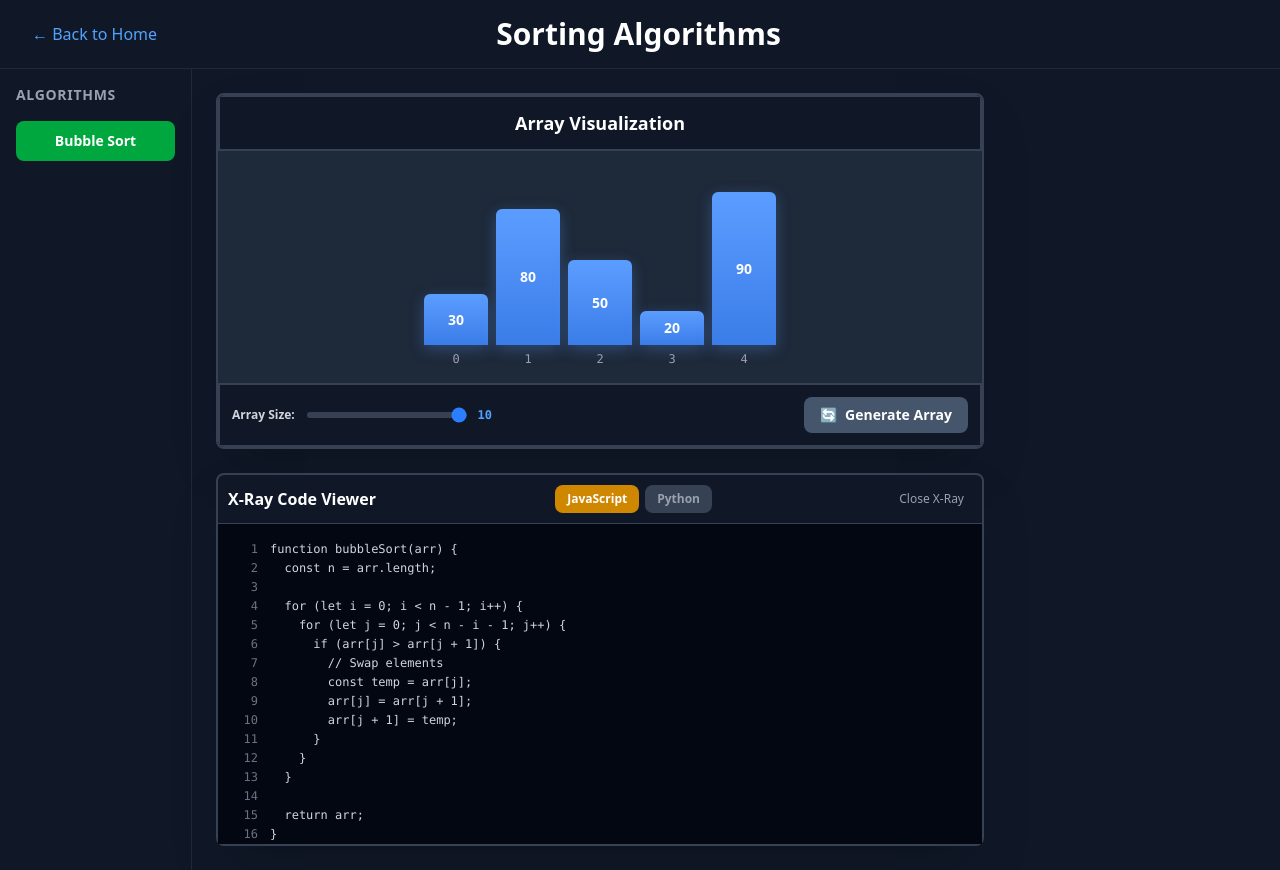
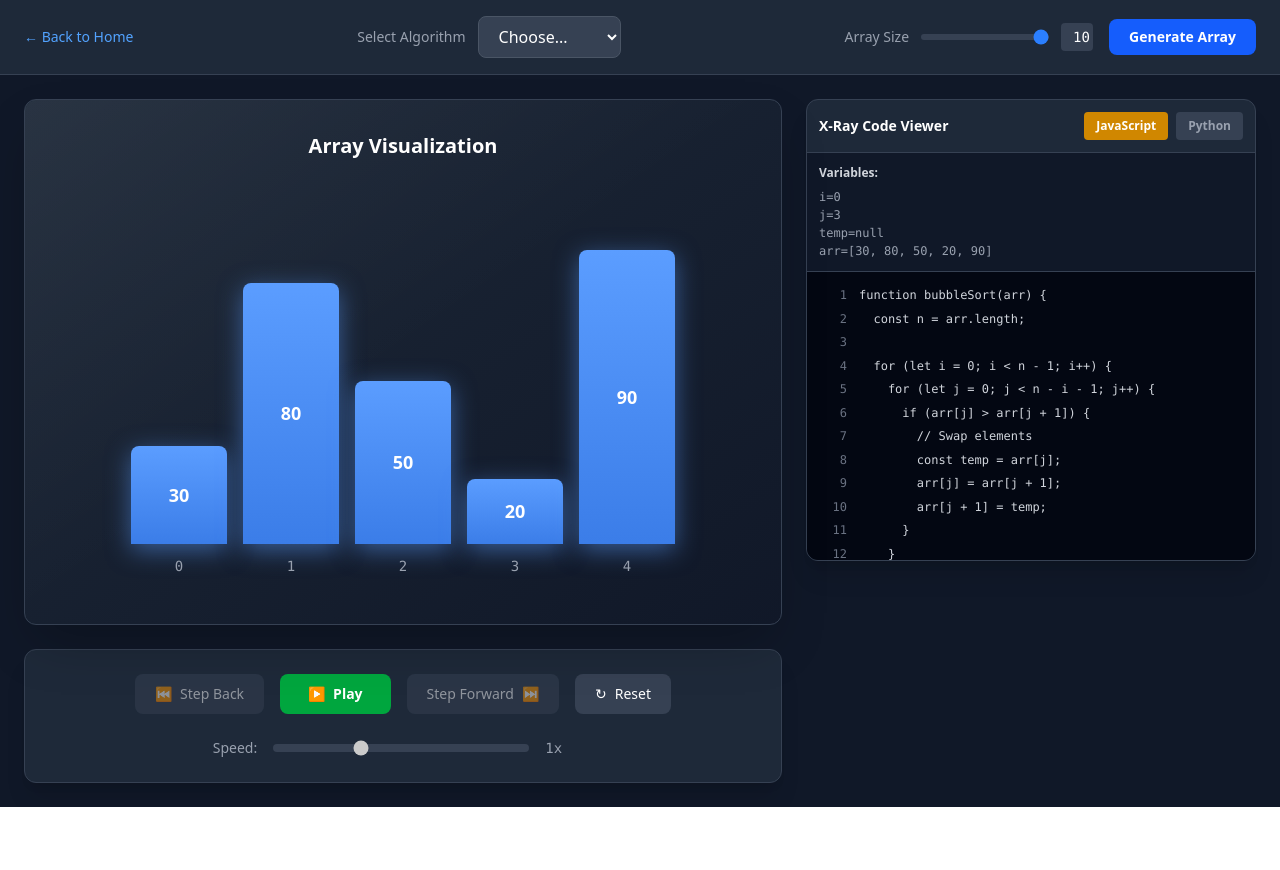
Before and after one commit to spaceCowboy2071/algorithm-visualizer, a React app: page /sorting in a window 1280 px wide. After the commit the page ends 807 px from the top, so only its background shows below. Built offline with nearby package versions, Linux system fonts and the light colour scheme; the HTML template or start-up script is replaced by a standard one.

Commit message:
refactor: Change UI layout to declutter and enlarge visualization experience

```diff
--- a/src/components/ArrayVisualizer.tsx
+++ b/src/components/ArrayVisualizer.tsx
@@ -1,4 +1,5 @@
 import { useState } from 'react';
+import { Link } from 'react-router-dom';
 
 interface ComplexityInfo {
   name: string;
@@ -32,6 +33,7 @@ function ArrayVisualizer() {
   const [selectedAlgorithm, setSelectedAlgorithm] = useState<string | null>(null);
   const [arraySize, setArraySize] = useState(10);
   const [sortedIndices, setSortedIndices] = useState<number[]>([]);
+  const [comparisonMessage, setComparisonMessage] = useState<string>('');
 
   const BUBBLE_SORT_INFO: ComplexityInfo = {
     name: "Bubble Sort",
@@ -118,6 +120,7 @@ function ArrayVisualizer() {
         await sleep(300);
 
         setComparing([j, j + 1]);
+        setComparisonMessage(`Comparing index ${j} and ${j + 1}`);
         setCurrentLine(6);
         await sleep(300);
 
@@ -151,88 +154,45 @@ function ArrayVisualizer() {
     setSortedIndices([...sorted]);
 
     setComparing([]);
+    setComparisonMessage('');
     setCurrentLine(null);
     setIsSorting(false);
   };
 
   return (
-    <div className="flex min-h-[calc(100vh-73px)]">
-      {/* Left Sidebar - Algorithm Buttons */}
-      <div className="w-48 border-r border-gray-800 p-4 space-y-3">
-        <h3 className="text-sm font-semibold text-gray-400 mb-4 uppercase tracking-wider">
-          Algorithms
-        </h3>
-        <button
-          onClick={bubbleSort}
+    <div className="min-h-screen bg-gray-900">
+      {/* Top Navigation Bar */}
+      <div className="flex items-center justify-between px-6 py-4 bg-gray-800 border-b border-gray-700">
+        {/* Left: Back to Home */}
+        <Link
+          to="/"
+          className="text-blue-400 hover:text-blue-300 transition text-sm"
+        >
+          ← Back to Home
+        </Link>
+
+        {/* Center: Algorithm Selector */}
+        <div className="flex items-center gap-3">
+          <span className="text-sm text-gray-400">Select Algorithm</span>
+          <select
+            className="bg-gray-700 text-white px-4 py-2 rounded-lg border border-gray-600 focus:outline-none focus:border-blue-500 cursor-pointer"
+            value={selectedAlgorithm || ''}
             disabled={isSorting}
-          className={`w-full ${
-            selectedAlgorithm === 'Bubble Sort'
-              ? 'bg-green-700'
-              : 'bg-green-600 hover:bg-green-700'
-          } disabled:bg-gray-600 disabled:cursor-not-allowed px-4 py-2.5 rounded-lg font-semibold transition text-sm`}
+            onChange={(e) => {
+              if (e.target.value === 'Bubble Sort') {
+                bubbleSort();
+              }
+            }}
           >
-          {isSorting && selectedAlgorithm === 'Bubble Sort' ? 'Sorting...' : 'Bubble Sort'}
-        </button>
-        {/* Future algorithm buttons will go here */}
+            <option value="">Choose...</option>
+            <option value="Bubble Sort">Bubble Sort</option>
+          </select>
         </div>
 
-      {/* Main Content Area */}
-      <div className="flex-1 pl-6 pr-6 lg:pr-8 py-6 space-y-6">
-        {/* Array Visualization Container */}
-        <div className="bg-gray-800 border-2 border-gray-700 rounded-lg shadow-2xl w-full lg:max-w-3xl overflow-hidden">
-          {/* Header */}
-          <div className="p-3 border-2 border-gray-700 bg-gray-900">
-            <h2 className="text-lg font-bold text-white text-center">
-              {selectedAlgorithm ? `${selectedAlgorithm}: Array Visualization` : 'Array Visualization'}
-            </h2>
-          </div>
-
-          {/* Array Bars */}
-          <div className="p-4">
-            {/* Bars with indices */}
-            <div className="flex items-end justify-center gap-2" style={{ height: '200px' }}>
-              {array.map((value, index) => (
-                <div key={index} className="flex flex-col items-center justify-end h-full">
-                  {/* Bar */}
-                  <div
-                    className={`w-12 sm:w-16 flex items-center justify-center transition-all duration-300 rounded-t-md ${
-                      comparing.includes(index) ? 'bg-yellow-500' : sortedIndices.includes(index) ? 'bg-green-500' : ''
-                    }`}
-                    style={{
-                      height: `${(value / 100) * 170}px`,
-                      minHeight: '25px',
-                      background: comparing.includes(index)
-                        ? 'linear-gradient(180deg, #eab308 0%, #ca8a04 100%)'
-                        : sortedIndices.includes(index)
-                        ? 'linear-gradient(180deg, #10b981 0%, #059669 100%)'
-                        : 'linear-gradient(180deg, #5b9dff 0%, #3b7de8 100%)',
-                      boxShadow: comparing.includes(index)
-                        ? '0 4px 15px rgba(234, 179, 8, 0.4)'
-                        : sortedIndices.includes(index)
-                        ? '0 4px 15px rgba(16, 185, 129, 0.3)'
-                        : '0 4px 15px rgba(91, 157, 255, 0.3)'
-                    }}
-                  >
-                    <span className="text-white text-xs sm:text-sm font-bold">{value}</span>
-                  </div>
-
-                  {/* Index below bar */}
-                  <span className="text-gray-400 text-xs font-mono mt-1.5">
-                    {index}
-                  </span>
-                </div>
-              ))}
-            </div>
-          </div>
-
-          {/* Generate Array Controls */}
-          <div className="flex flex-col sm:flex-row justify-between items-center gap-3 p-3 border-2 border-gray-700 bg-gray-900">
-            {/* Left: Array Size Slider */}
-            <div className="flex items-center gap-3 w-full sm:w-auto">
-              <label className="text-gray-300 text-xs font-semibold whitespace-nowrap">
-                Array Size:
-              </label>
-              <div className="flex items-center gap-2 flex-1 sm:flex-initial">
+        {/* Right: Array Size and Generate */}
+        <div className="flex items-center gap-4">
+          <div className="flex items-center gap-3">
+            <span className="text-sm text-gray-400">Array Size</span>
             <input
               type="range"
               min="1"
@@ -240,38 +200,198 @@ function ArrayVisualizer() {
               value={arraySize}
               onChange={(e) => setArraySize(Number(e.target.value))}
               disabled={isSorting}
-                  className="w-32 sm:w-40 h-1.5 bg-gray-700 rounded-lg appearance-none cursor-pointer disabled:cursor-not-allowed accent-blue-500"
+              className="w-32 h-1.5 bg-gray-700 rounded-lg appearance-none cursor-pointer disabled:cursor-not-allowed accent-blue-500"
             />
-                <span className="text-blue-400 font-mono text-xs font-bold w-5 text-center">
+            <span className="bg-gray-700 px-3 py-1 rounded text-sm font-mono w-8 text-center">
               {arraySize}
             </span>
           </div>
-            </div>
-
-            {/* Right: Generate Button */}
           <button
             onClick={generateRandomArray}
             disabled={isSorting}
-              className="bg-slate-600 hover:bg-slate-700 disabled:bg-gray-600 disabled:cursor-not-allowed px-4 py-2 rounded-lg font-semibold transition flex items-center gap-2 text-sm w-full sm:w-auto justify-center"
+            className="bg-blue-600 hover:bg-blue-700 disabled:bg-gray-600 disabled:cursor-not-allowed px-5 py-2 rounded-lg font-semibold transition text-sm"
           >
-              <span>🔄</span>
-              <span>Generate Array</span>
+            Generate Array
           </button>
         </div>
       </div>
 
-        {/* X-Ray Code Viewer - Inline */}
+      {/* Main Content Area */}
+      <div className="p-6 flex gap-6">
+        {/* Left Side - Visualization and Controls */}
+        <div className="flex-1 space-y-6">
+          {/* Array Visualization */}
+          <div className="bg-gradient-to-br from-gray-800 via-gray-850 to-gray-900 border border-gray-700 rounded-xl shadow-2xl p-8 relative">
+            {/* Shine overlay */}
+            <div className="absolute inset-0 bg-gradient-to-br from-white/5 via-transparent to-transparent pointer-events-none rounded-xl"></div>
+
+            <div className="relative z-10">
+              <h2 className="text-xl font-bold text-center mb-8">
+                {selectedAlgorithm ? `${selectedAlgorithm}: Array Visualization` : 'Array Visualization'}
+              </h2>
+
+              {/* Array Bars Container */}
+              <div className="h-96 flex items-end justify-center gap-4 mb-4">
+                {array.map((value, index) => (
+                  <div key={index} className="flex flex-col items-center justify-end h-full">
+                    {/* Bar */}
+                    <div
+                      className={`w-24 flex items-center justify-center transition-all duration-300 rounded-t-lg`}
+                      style={{
+                        height: `${(value / 100) * 85}%`,
+                        minHeight: '50px',
+                        background: comparing.includes(index)
+                          ? 'linear-gradient(180deg, #eab308 0%, #ca8a04 100%)'
+                          : sortedIndices.includes(index)
+                          ? 'linear-gradient(180deg, #10b981 0%, #059669 100%)'
+                          : 'linear-gradient(180deg, #5b9dff 0%, #3b7de8 100%)',
+                        boxShadow: comparing.includes(index)
+                          ? '0 6px 24px rgba(234, 179, 8, 0.6)'
+                          : sortedIndices.includes(index)
+                          ? '0 6px 24px rgba(16, 185, 129, 0.5)'
+                          : '0 6px 24px rgba(91, 157, 255, 0.5)'
+                      }}
+                    >
+                      <span className="text-white text-lg font-bold">{value}</span>
+                    </div>
+
+                    {/* Index */}
+                    <span className="text-gray-400 text-sm font-mono mt-3">
+                      {index}
+                    </span>
+                  </div>
+                ))}
+              </div>
+
+              {/* Comparison Message */}
+              {comparisonMessage && (
+                <div className="text-center text-base text-gray-300 mb-4">
+                  {comparisonMessage}
+                </div>
+              )}
+            </div>
+          </div>
+
+          {/* Controls Panel */}
+          <div className="bg-gray-800 border border-gray-700 rounded-xl shadow-xl p-6">
+            {/* Playback Buttons */}
+            <div className="flex items-center justify-center gap-4 mb-6">
+              <button
+                className="px-5 py-2.5 bg-gray-700 hover:bg-gray-600 rounded-lg transition disabled:opacity-50 disabled:cursor-not-allowed text-sm flex items-center gap-2"
+                disabled={true}
+              >
+                <span>⏮</span> Step Back
+              </button>
+              <button
+                onClick={bubbleSort}
+                disabled={isSorting}
+                className="px-7 py-2.5 bg-green-600 hover:bg-green-700 disabled:bg-gray-600 rounded-lg transition font-semibold text-sm flex items-center gap-2"
+              >
+                <span>{isSorting ? '⏸' : '▶'}</span> {isSorting ? 'Pause' : 'Play'}
+              </button>
+              <button
+                className="px-5 py-2.5 bg-gray-700 hover:bg-gray-600 rounded-lg transition disabled:opacity-50 disabled:cursor-not-allowed text-sm flex items-center gap-2"
+                disabled={true}
+              >
+                Step Forward <span>⏭</span>
+              </button>
+              <button
+                onClick={generateRandomArray}
+                disabled={isSorting}
+                className="px-5 py-2.5 bg-gray-700 hover:bg-gray-600 disabled:bg-gray-600 rounded-lg transition text-sm flex items-center gap-2"
+              >
+                <span>↻</span> Reset
+              </button>
+            </div>
+
+            {/* Speed Slider */}
+            <div className="flex items-center justify-center gap-4">
+              <span className="text-sm text-gray-400">Speed:</span>
+              <input
+                type="range"
+                min="0.5"
+                max="2"
+                step="0.1"
+                defaultValue="1"
+                disabled={true}
+                className="w-64 h-2 bg-gray-700 rounded-lg appearance-none cursor-pointer disabled:cursor-not-allowed accent-blue-500"
+              />
+              <span className="text-sm text-gray-400 font-mono w-12">1x</span>
+            </div>
+          </div>
+        </div>
+
+        {/* Right Side - Info Panels */}
+        <div className="w-[450px] space-y-6">
+          {/* Complexity Table */}
+          {showComplexity && currentAlgorithm && (
+            <div className="bg-gray-800 border border-gray-700 rounded-xl overflow-hidden shadow-xl">
+              <div className="p-4 border-b border-gray-700 bg-gray-750">
+                <h3 className="text-lg font-bold">{currentAlgorithm.name}</h3>
+              </div>
+
+              <table className="w-full text-sm">
+                <thead>
+                  <tr className="bg-gray-750 border-b border-gray-700">
+                    <th className="text-left py-3 px-4 text-gray-300 font-semibold text-xs"></th>
+                    <th className="text-center py-3 px-4 text-gray-300 font-semibold text-xs">Time Complexity</th>
+                    <th className="text-center py-3 px-4 text-gray-300 font-semibold text-xs">Space Complexity</th>
+                  </tr>
+                </thead>
+                <tbody className="text-xs">
+                  <tr className="border-b border-gray-700/50">
+                    <td className="py-3 px-4 text-gray-400">Best</td>
+                    <td className="text-center py-3 px-4 font-mono text-green-400">{currentAlgorithm.timeComplexity.best}</td>
+                    <td className="text-center py-3 px-4 font-mono text-blue-400 row-span-3">{currentAlgorithm.spaceComplexity}</td>
+                  </tr>
+                  <tr className="border-b border-gray-700/50">
+                    <td className="py-3 px-4 text-gray-400">Average</td>
+                    <td className="text-center py-3 px-4 font-mono text-yellow-400">{currentAlgorithm.timeComplexity.average}</td>
+                  </tr>
+                  <tr>
+                    <td className="py-3 px-4 text-gray-400">Worst</td>
+                    <td className="text-center py-3 px-4 font-mono text-red-400">{currentAlgorithm.timeComplexity.worst}</td>
+                  </tr>
+                </tbody>
+              </table>
+            </div>
+          )}
+
+          {/* How/When/Where/Why Tabs */}
+          {showContext && currentAlgorithm && (
+            <div className="bg-gray-800 border border-gray-700 rounded-xl overflow-hidden shadow-xl">
+              <div className="flex border-b border-gray-700">
+                {(['how', 'when', 'where', 'why'] as const).map((tab) => (
+                  <button
+                    key={tab}
+                    onClick={() => setActiveTab(tab)}
+                    className={`flex-1 px-4 py-3 font-semibold capitalize transition text-sm ${
+                      activeTab === tab
+                        ? 'bg-gray-750 text-white border-b-2 border-blue-500'
+                        : 'text-gray-400 hover:text-gray-300 hover:bg-gray-750/50'
+                    }`}
+                  >
+                    {tab}
+                  </button>
+                ))}
+              </div>
+
+              <div className="p-5 text-gray-300 text-sm leading-relaxed">
+                <p>{currentAlgorithm.explanations[activeTab]}</p>
+              </div>
+            </div>
+          )}
+
+          {/* X-Ray Code Viewer */}
           {showXRay && (
-          <div className="bg-gray-900 border-2 border-gray-700 rounded-lg w-full lg:max-w-3xl shadow-2xl">
+            <div className="bg-gray-800 border border-gray-700 rounded-xl shadow-xl overflow-hidden">
               {/* Header */}
-            <div className="flex flex-col sm:flex-row items-center justify-between p-2.5 border-b border-gray-700 gap-2">
-              <h2 className="text-base font-bold text-white">X-Ray Code Viewer</h2>
-
-              {/* Language Tabs */}
-              <div className="flex gap-1.5">
+              <div className="flex items-center justify-between p-3 border-b border-gray-700 bg-gray-750">
+                <h3 className="text-sm font-bold">X-Ray Code Viewer</h3>
+                <div className="flex gap-2">
                   <button
                     onClick={() => setCurrentLanguage('javascript')}
-                  className={`px-3 py-1.5 rounded-lg font-semibold transition text-xs ${
+                    className={`px-3 py-1.5 rounded text-xs font-semibold transition ${
                       currentLanguage === 'javascript'
                         ? 'bg-yellow-600 text-white'
                         : 'bg-gray-700 text-gray-400 hover:bg-gray-600'
@@ -281,7 +401,7 @@ function ArrayVisualizer() {
                   </button>
                   <button
                     onClick={() => setCurrentLanguage('python')}
-                  className={`px-3 py-1.5 rounded-lg font-semibold transition text-xs ${
+                    className={`px-3 py-1.5 rounded text-xs font-semibold transition ${
                       currentLanguage === 'python'
                         ? 'bg-blue-600 text-white'
                         : 'bg-gray-700 text-gray-400 hover:bg-gray-600'
@@ -290,21 +410,24 @@ function ArrayVisualizer() {
                     Python
                   </button>
                 </div>
-
-              <button
-                onClick={() => {
-                  setShowXRay(false);
-                  setShowContext(false);
-                }}
-                className="text-gray-400 hover:text-white px-2 py-1 rounded hover:bg-gray-800 transition text-xs"
-              >
-                Close X-Ray
-              </button>
               </div>
 
-            {/* Code Display */}
-            <div className="overflow-auto p-4 bg-gray-950 max-h-80">
-              <pre className="text-xs font-mono leading-tight">
+              {/* Variables */}
+              <div className="bg-gray-900 border-b border-gray-700 p-3">
+                <div className="text-xs">
+                  <div className="font-semibold text-gray-300 mb-2">Variables:</div>
+                  <div className="font-mono text-gray-400 space-y-0.5">
+                    <div>i=0</div>
+                    <div>j=3</div>
+                    <div>temp=null</div>
+                    <div>arr=[{array.join(', ')}]</div>
+                  </div>
+                </div>
+              </div>
+
+              {/* Code */}
+              <div className="overflow-auto p-3 bg-gray-950 max-h-72">
+                <pre className="text-xs font-mono leading-relaxed">
                   {BUBBLE_SORT_CODE[currentLanguage].split('\n').map((line, index) => {
                     const lineNumber = index + 1;
                     const isActive = currentLine === lineNumber;
@@ -314,14 +437,14 @@ function ArrayVisualizer() {
                         key={index}
                         className={`px-2 py-0.5 ${
                           isActive
-                          ? 'bg-yellow-900 bg-opacity-50 border-l-4 border-green-500'
+                            ? 'bg-yellow-900 bg-opacity-50 border-l-4 border-yellow-500'
                             : ''
                         }`}
                       >
-                      <span className="text-gray-500 select-none mr-3 inline-block w-4 text-right">
+                        <span className="text-gray-500 select-none mr-3 inline-block w-5 text-right">
                           {lineNumber}
                         </span>
-                      <code className={isActive ? 'text-green-400 font-bold' : 'text-gray-300'}>
+                        <code className={isActive ? 'text-yellow-400 font-bold' : 'text-gray-300'}>
                           {line}
                         </code>
                       </div>
@@ -331,86 +454,8 @@ function ArrayVisualizer() {
               </div>
             </div>
           )}
-
-        {/* X-Ray Button - Bottom Left (only show when hidden) */}
-        {xRayEnabled && !showXRay && (
-          <button
-            onClick={() => setShowXRay(true)}
-            className="fixed bottom-8 left-56 bg-purple-600 hover:bg-purple-700 px-4 py-2 rounded-lg font-semibold transition shadow-lg flex items-center gap-2 text-sm"
-          >
-            <span className="text-lg">👁️</span>
-            <span>Show X-Ray</span>
-          </button>
-        )}
-      </div>
-
-      {/* Unified Complexity & Context Panel - Right Side */}
-      {showComplexity && currentAlgorithm && (
-        <div className="hidden lg:block fixed top-20 right-8 bg-gray-800 border-2 border-gray-700 rounded-lg shadow-2xl w-80 max-h-[calc(100vh-6rem)] overflow-y-auto">
-          {/* Complexity Section */}
-          <div className="p-4">
-            <h3 className="text-lg font-bold text-white mb-3">{currentAlgorithm.name}</h3>
-
-            <div className="space-y-2.5">
-              <div>
-                <h4 className="text-xs font-semibold text-gray-400 mb-1.5">Time Complexity</h4>
-                <div className="space-y-1 text-xs">
-                  <div className="flex justify-between">
-                    <span className="text-gray-300">Best:</span>
-                    <span className="text-green-400 font-mono">{currentAlgorithm.timeComplexity.best}</span>
-                  </div>
-                  <div className="flex justify-between">
-                    <span className="text-gray-300">Average:</span>
-                    <span className="text-yellow-400 font-mono">{currentAlgorithm.timeComplexity.average}</span>
-                  </div>
-                  <div className="flex justify-between">
-                    <span className="text-gray-300">Worst:</span>
-                    <span className="text-red-400 font-mono">{currentAlgorithm.timeComplexity.worst}</span>
         </div>
       </div>
-              </div>
-
-              <div className="border-t border-gray-700 pt-2.5">
-                <h4 className="text-xs font-semibold text-gray-400 mb-1.5">Space Complexity</h4>
-                <div className="flex justify-between text-xs">
-                  <span className="text-gray-300">Extra Space:</span>
-                  <span className="text-blue-400 font-mono">{currentAlgorithm.spaceComplexity}</span>
-                </div>
-              </div>
-            </div>
-          </div>
-
-          {/* Context Section */}
-          {showContext && (
-            <div className="border-t-2 border-gray-700 p-4">
-              {/* Tabs */}
-              <div className="flex gap-0.5 mb-3 border-b border-gray-700">
-                {(['how', 'when', 'where', 'why'] as const).map((tab) => (
-                  <button
-                    key={tab}
-                    onClick={() => setActiveTab(tab)}
-                    className={`px-2.5 py-1.5 font-semibold capitalize transition relative text-xs ${
-                      activeTab === tab
-                        ? 'text-white'
-                        : 'text-gray-400 hover:text-gray-300'
-                    }`}
-                  >
-                    {tab}
-                    {activeTab === tab && (
-                      <div className="absolute bottom-0 left-0 right-0 h-0.5 bg-blue-500"></div>
-                    )}
-                  </button>
-                ))}
-              </div>
-
-              {/* Content */}
-              <div className="text-gray-300 text-xs leading-relaxed">
-                <p>{currentAlgorithm.explanations[activeTab]}</p>
-              </div>
-            </div>
-          )}
-        </div>
-      )}
     </div>
   );
 }
--- a/src/pages/SortingPage.tsx
+++ b/src/pages/SortingPage.tsx
@@ -1,27 +1,8 @@
-import { Link } from 'react-router-dom';
 import ArrayVisualizer from '../components/ArrayVisualizer';
 
 function SortingPage() {
   return (
     <div className="min-h-screen bg-gray-900 text-white">
-      {/* Top Bar */}
-      <div className="flex items-center justify-between px-8 py-4 border-b border-gray-800">
-        <Link
-          to="/"
-          className="text-blue-400 hover:text-blue-300 transition"
-        >
-          ← Back to Home
-        </Link>
-
-        <h1 className="text-3xl font-bold">
-          Sorting Algorithms
-        </h1>
-
-        {/* Spacer for balance */}
-        <div className="w-32"></div>
-      </div>
-
-      {/* Main Content */}
       <ArrayVisualizer />
     </div>
   );
```
Lines whose indentation alone changed are shown as unchanged.
